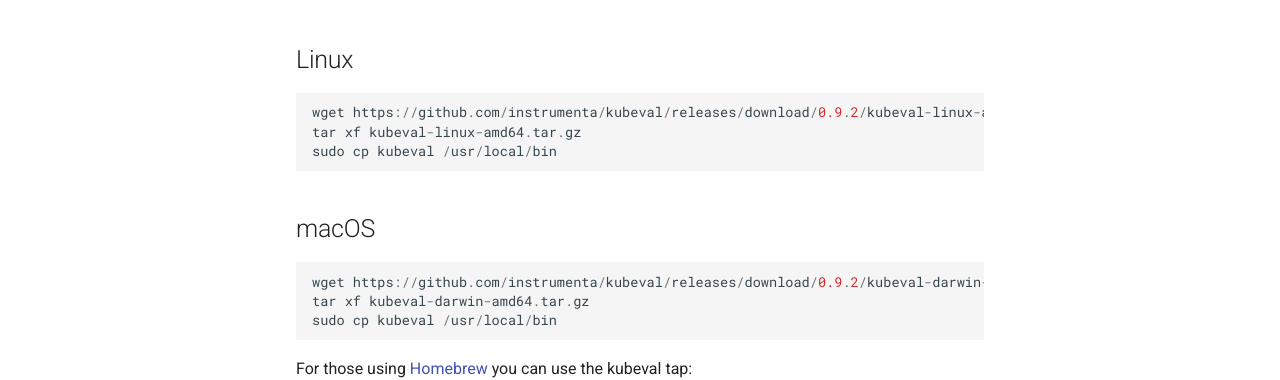
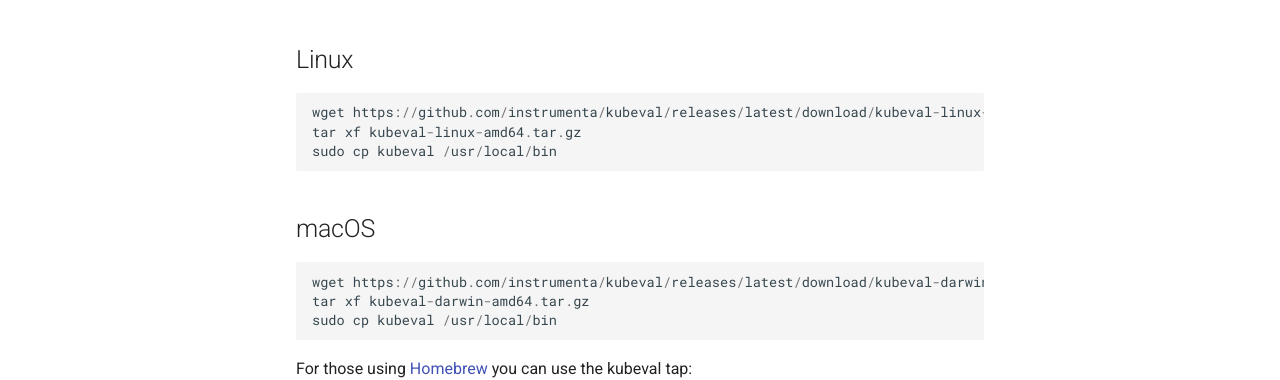
Before and after one commit to instrumenta/kubeval, an MkDocs documentation site: the page built from docs/installation.md, in a window 1280 px wide and 1366 px high. Shown: the part 280-660 px from the top of the window. Built offline with MkDocs 1.6.1 and Material for MkDocs 9.7.7, drawn with Linux system fonts in a browser that asks for light colours; comment, search, counter and statistics services are not loaded; part of the change alters nothing that is shown.

Commit message:
Add latest release link to installation docs.

````diff
--- a/docs/installation.md
+++ b/docs/installation.md
@@ -10,7 +10,7 @@ directly or place it on your path.
 ## Linux
 
 ```
-wget https://github.com/instrumenta/kubeval/releases/download/0.9.2/kubeval-linux-amd64.tar.gz
+wget https://github.com/instrumenta/kubeval/releases/latest/download/kubeval-linux-amd64.tar.gz
 tar xf kubeval-linux-amd64.tar.gz
 sudo cp kubeval /usr/local/bin
 ```
@@ -18,7 +18,7 @@ sudo cp kubeval /usr/local/bin
 ## macOS
 
 ```
-wget https://github.com/instrumenta/kubeval/releases/download/0.9.2/kubeval-darwin-amd64.tar.gz
+wget https://github.com/instrumenta/kubeval/releases/latest/download/kubeval-darwin-amd64.tar.gz
 tar xf kubeval-darwin-amd64.tar.gz
 sudo cp kubeval /usr/local/bin
 ```
````
